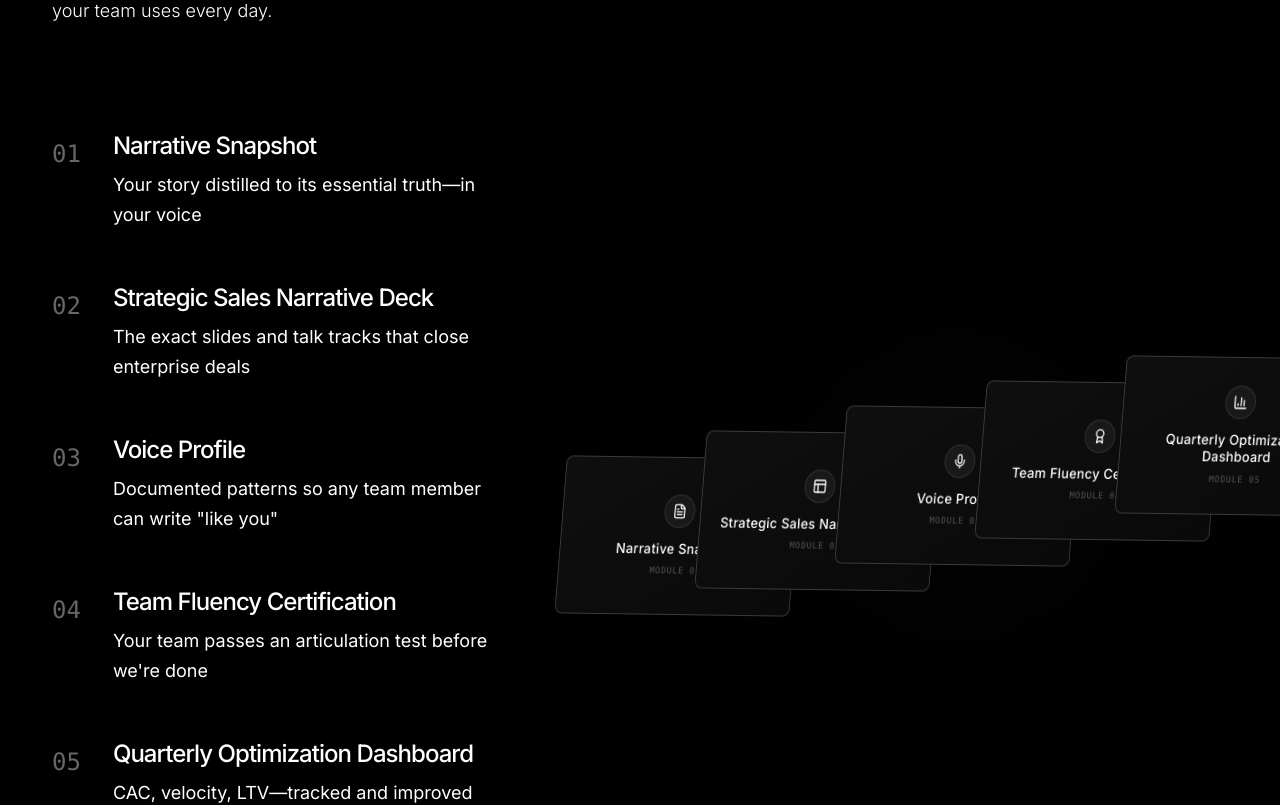
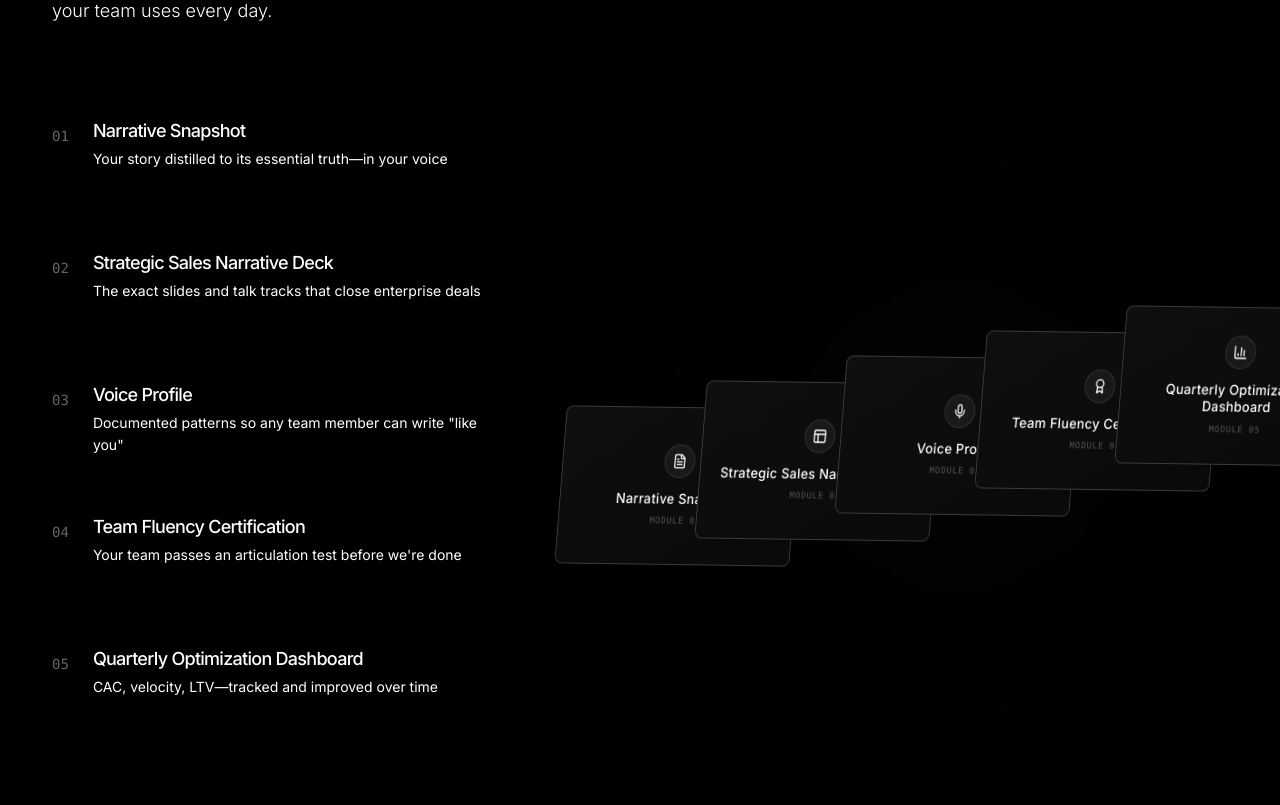
Before and after one commit to brandmultiplier/BrMul---Landing-Page-v1, a Next.js app: page / in a window 1280 px wide. Shown: the part 5320-6125 px from the top of the page. Built offline with nearby package versions, Linux system fonts and the light colour scheme.

Commit message:
fix: adjust NarrativeOS typography to match design system

```diff
--- a/src/components/sections/NarrativeOS.tsx
+++ b/src/components/sections/NarrativeOS.tsx
@@ -176,19 +176,19 @@ function NarrativeItem({ item, index, show }: { item: any, index: number, show:
 
     return (
         <div
-            className={`min-h-[120px] flex items-center transition-all duration-700 delay-[${index * 100}ms]
+            className={`min-h-[100px] flex items-start transition-all duration-700 delay-[${index * 100}ms]
                 ${show ? "opacity-100 translate-y-0" : "opacity-0 translate-y-8"}
             `}
         >
-            <div className="flex gap-6 lg:gap-8 items-start max-w-md">
-                <div className={`mt-1 text-2xl font-mono transition-colors duration-500 ${show ? "text-white/40" : "text-white/10"}`}>
+            <div className="flex gap-4 lg:gap-6 items-start max-w-md">
+                <div className={`mt-1 text-sm font-mono transition-colors duration-500 ${show ? "text-white/40" : "text-white/10"}`}>
                     0{index + 1}
                 </div>
                 <div>
-                    <h3 className="text-2xl font-medium mb-3 text-white">
+                    <h3 className="text-lg font-medium mb-2 text-white">
                         {item.title}
                     </h3>
-                    <p className="text-lg leading-relaxed text-text-secondary">
+                    <p className="text-sm leading-relaxed text-text-secondary/80">
                         {item.desc}
                     </p>
                 </div>
```
